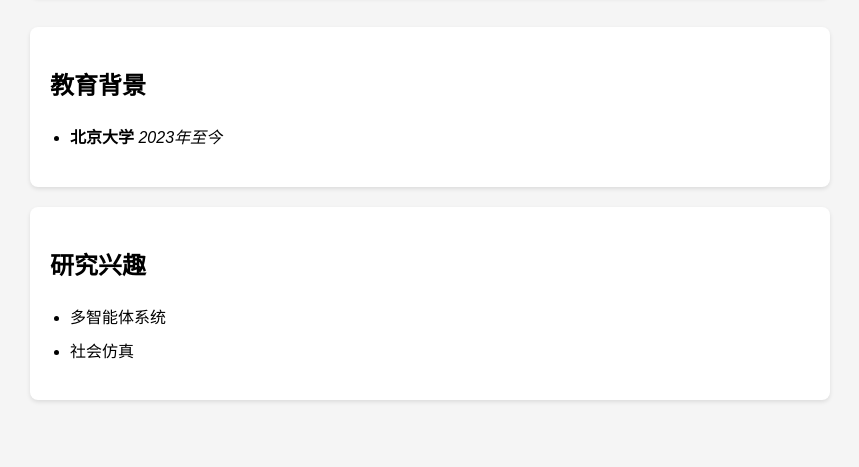
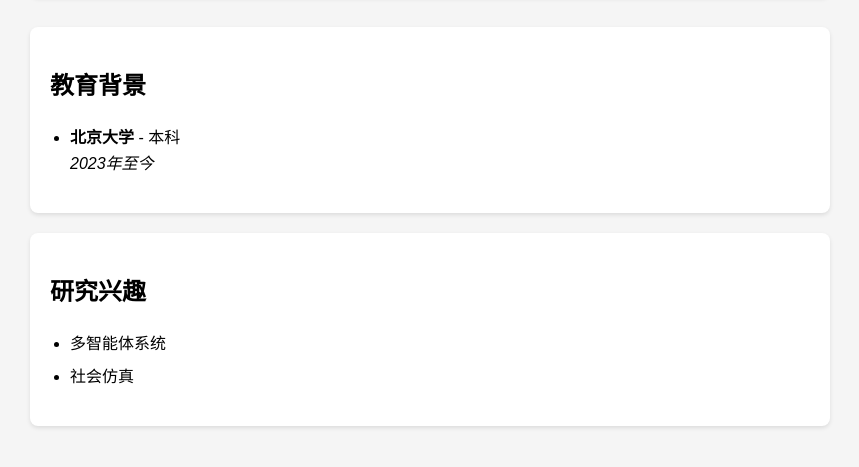
Before and after one commit to Mitduyigi/Mitduyigi.github.io, a plain HTML site: page index.html in a window 1280 px wide. Shown: the part 193-660 px from the top of the page, without its empty margins (210-1069 px from the left). Drawn offline with Linux system fonts and the light colour scheme.

```diff
--- a/index.html
+++ b/index.html
@@ -56,7 +56,7 @@
         <h2>教育背景</h2>
         <ul>
             <li>
-                <strong>北京大学</strong>
+                <strong>北京大学</strong> - 本科<br>
                 <em>2023年至今</em>
             </li>
         </ul>
```
Also changed, not shown: 1 other file.
